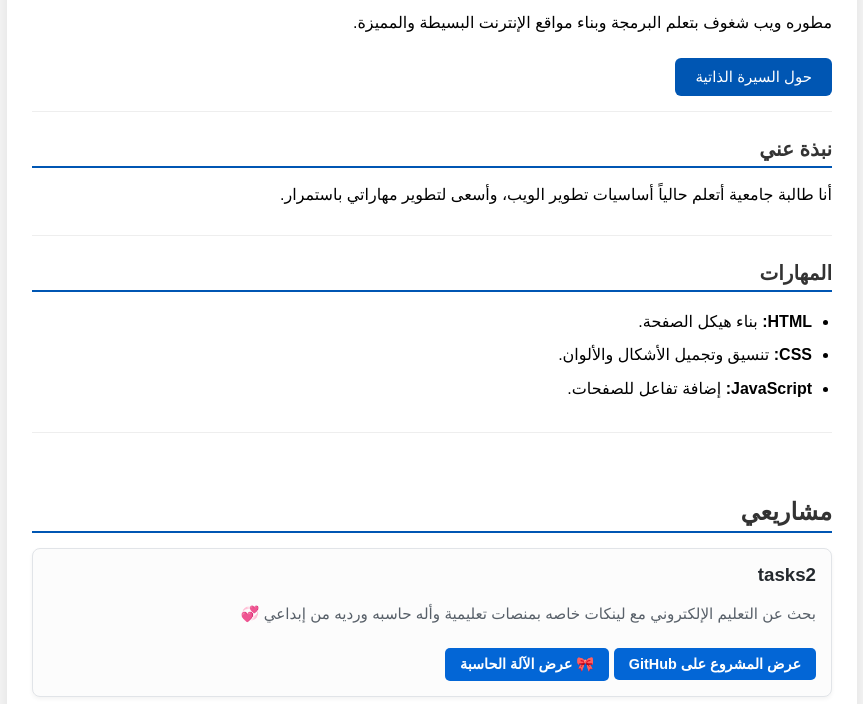
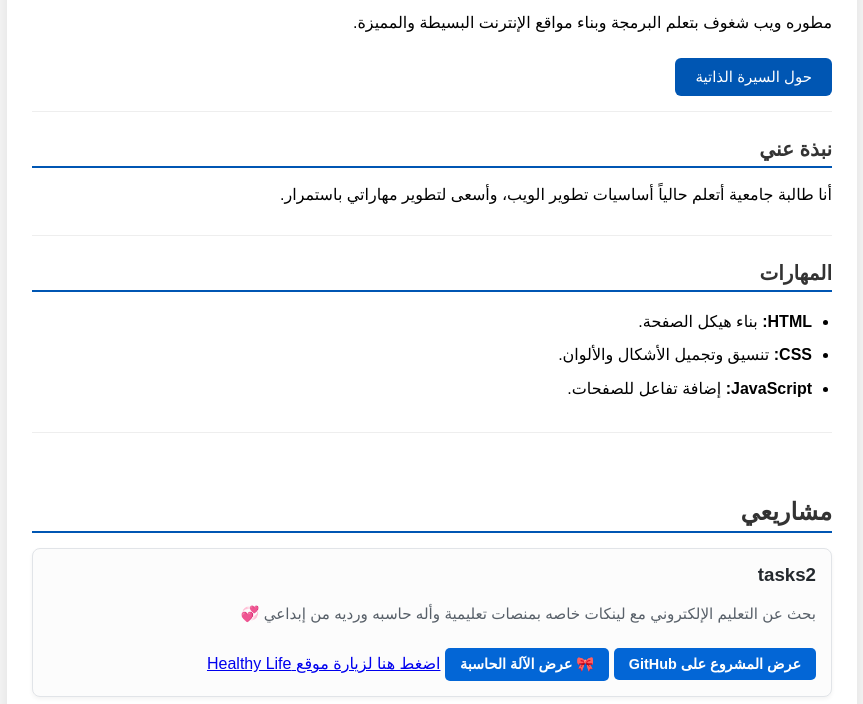
Before and after one commit to medomropl199419-hub/my-portfolio, a plain HTML site: page index.html in a window 1280 px wide. Shown: the part 96-800 px from the top of the page, without its empty margins (208-1071 px from the left). Drawn offline with Linux system fonts and the light colour scheme.

Commit message:
index.html

```diff
--- a/index.html
+++ b/index.html
@@ -45,6 +45,9 @@
 target="_blank" class="github-btn">
     🎀 عرض الآلة الحاسبة
          </a>
+       <a href="https://medomropl199419-hub.github.io/Healthy-Life-/" target="_blank">
+    اضغط هنا لزيارة موقع Healthy Life
+       </a>
         </div>
  </section>
     <!-- قسم تواصل معي -->
```
